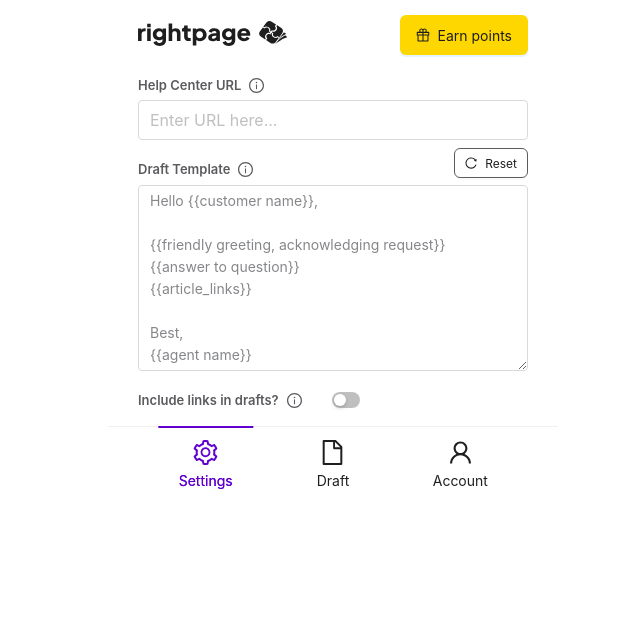
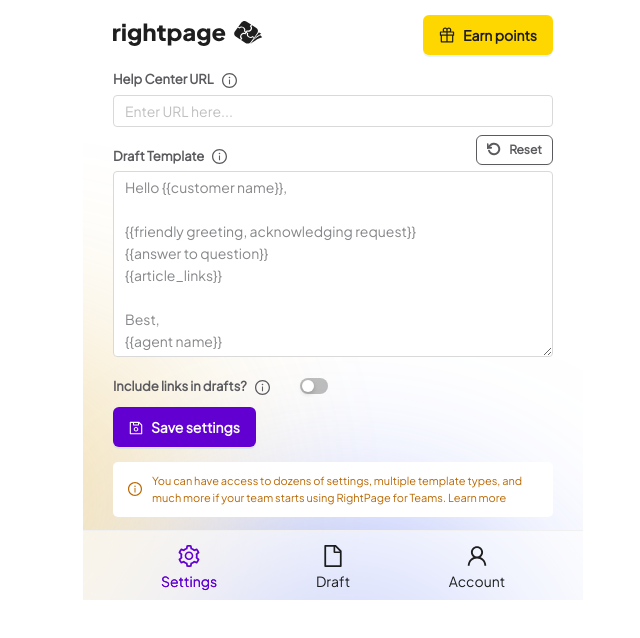
Before and after one commit to sohaibsalman/zendesk-support-chrome-extension, a React (Create React App) app: page / in a window 1280 px wide. Both pictures are taken after a click on the button "Login your account". Shown: the top 638 px of the page, without its empty margins (307-947 px from the left). Built offline with nearby package versions, Linux system fonts and the light colour scheme.

Commit message:
UI Improvements

```diff
--- a/src/components/AppAlert/AppAlert.tsx
+++ b/src/components/AppAlert/AppAlert.tsx
@@ -22,11 +22,12 @@
         padding: "10px 15px",
         marginTop: 15,
         borderRadius: 5,
+        background: "white",
       }}
     >
       <InfoCircleOutlined />
       <Typography.Paragraph
-        style={{ marginLeft: 10, fontSize: 10, color, marginBottom: 0 }}
+        style={{ marginLeft: 10, fontSize: 11, color, marginBottom: 0 }}
       >
         {children}
       </Typography.Paragraph>
--- a/src/components/AppNavigation/AppNavigation.tsx
+++ b/src/components/AppNavigation/AppNavigation.tsx
@@ -26,7 +26,7 @@
     return {
       label: (
         <div className="d-flex flex-direction-col align-items-center">
-          <span style={{ fontSize: 25 }}>{link.icon}</span>
+          <span style={{ fontSize: 22 }}>{link.icon}</span>
           <span style={{ marginTop: -3 }}>{link.label}</span>
         </div>
       ),
@@ -38,9 +38,13 @@
   return (
     <div
       className="app-navigation"
-      style={{ position: "absolute", bottom: 0, width: "100%" }}
+      style={{
+        position: "absolute",
+        bottom: 0,
+        width: "100%",
+      }}
     >
-      <Tabs items={renderedTabItems} tabPosition="bottom" />
+      <Tabs items={renderedTabItems} tabPosition="bottom" size="small" />
     </div>
   );
 }
--- a/src/components/Appbar/Appbar.tsx
+++ b/src/components/Appbar/Appbar.tsx
@@ -1,4 +1,4 @@
-import { Col, Row } from "antd";
+import { Row } from "antd";
 import { GiftOutlined } from "@ant-design/icons";
 
 import AppButton from "../Buttons/AppButton";
@@ -17,7 +17,7 @@
         </div>
         <AppButton
           type="primary"
-          icon={<GiftOutlined />}
+          icon={<GiftOutlined style={{ fontSize: 16, fontWeight: 600 }} />}
           textColor={colors.gray[900]}
           colorType={colorTypes.yellow}
         >
--- a/src/components/Buttons/AppButton.tsx
+++ b/src/components/Buttons/AppButton.tsx
@@ -32,7 +32,16 @@
   return (
     <>
       <ConfigProvider theme={theme}>
-        <Button {...props} style={{ ...props.style, color: textColor }}>
+        <Button
+          {...props}
+          style={{
+            ...props.style,
+            color: textColor,
+            fontWeight: 600,
+            display: "flex",
+            alignItems: "center",
+          }}
+        >
           {props.children}
         </Button>
       </ConfigProvider>
--- a/src/components/Container/Container.tsx
+++ b/src/components/Container/Container.tsx
@@ -6,7 +6,7 @@
   return (
     <div
       className="container"
-      style={{ padding: "0 30px 30px 30px", height: 320, overflowY: "auto" }}
+      style={{ padding: "0 30px", height: 460, overflowY: "auto" }}
     >
       {children}
     </div>
--- a/src/constants/theme.ts
+++ b/src/constants/theme.ts
@@ -21,6 +21,7 @@
       colorTextHeading: colors.gray[500],
       titleMarginBottom: 0,
       fontSizeHeading5: 13,
+      fontFamily: "Plus Jakarta Sans",
     },
     Switch: {
       colorPrimary: colors.green.default,
--- /dev/null
+++ b/src/icons/reload.tsx
@@ -0,0 +1,33 @@
+export default function ReloadIcon() {
+  return (
+    <svg
+      width="14"
+      height="14"
+      viewBox="0 0 14 14"
+      fill="none"
+      xmlns="http://www.w3.org/2000/svg"
+    >
+      <g clip-path="url(#clip0_5471_345)">
+        <path
+          d="M0.583328 2.33337V5.83337H4.08333"
+          stroke="#5B5B5F"
+          stroke-width="2"
+          stroke-linecap="round"
+          stroke-linejoin="round"
+        />
+        <path
+          d="M2.0475 8.75005C2.42572 9.82361 3.14261 10.7452 4.09013 11.3759C5.03765 12.0066 6.16448 12.3122 7.30083 12.2468C8.43718 12.1814 9.5215 11.7485 10.3904 11.0132C11.2593 10.278 11.8657 9.28029 12.1183 8.17043C12.3709 7.06057 12.2559 5.89869 11.7907 4.85986C11.3255 3.82103 10.5353 2.96151 9.53915 2.41083C8.543 1.86015 7.39486 1.64812 6.26772 1.8067C5.14059 1.96528 4.09553 2.48588 3.29 3.29005L0.583328 5.83339"
+          stroke="#5B5B5F"
+          stroke-width="2"
+          stroke-linecap="round"
+          stroke-linejoin="round"
+        />
+      </g>
+      <defs>
+        <clipPath id="clip0_5471_345">
+          <rect width="14" height="14" fill="white" />
+        </clipPath>
+      </defs>
+    </svg>
+  );
+}
--- a/src/index.css
+++ b/src/index.css
@@ -1,11 +1,27 @@
+@import url('https://fonts.googleapis.com/css2?family=Plus+Jakarta+Sans:wght@300;400&display=swap');
+
 * {
     margin: 0;
 }
+
+&:root{
+    font-family: 'Plus Jakarta Sans', sans-serif !important;
+}
+
+body, .ant-btn, .ant-tabs, .ant-typography, .ant-input {
+    font-family: 'Plus Jakarta Sans', sans-serif !important;
+}
+
+
 .main {
-    height: 500px;
-    width: 450px;
+    height: 600px;
+    width: 500px;
     margin: 0 auto;
     position: relative;
+    background: url('/public/assets/images/gradient.svg');
+    background-position: bottom;
+    background-repeat: no-repeat;
+    background-size: contain;
 }
 
 
@@ -27,6 +43,7 @@
 
 .ant-tabs-nav {
     padding: 0 50px;
+    background: rgba(255, 255, 255, 0.60);
 }
 
 .ant-tabs .ant-tabs-tab {
@@ -36,3 +53,7 @@
 .ant-tabs-bottom >.ant-tabs-nav {
     margin-top: 0;
 }
+
+.ant-tabs-ink-bar {
+    background-color: transparent !important;
+}
--- a/src/pages/Onboarding.tsx
+++ b/src/pages/Onboarding.tsx
@@ -11,15 +11,20 @@
   return (
     <div
       className="d-flex flex-direction-col align-items-center justify-center"
-      style={{ height: "100%" }}
+      style={{ height: "100%", width: "50%", margin: "0 auto" }}
     >
       <img
         src="./assets/images/logo.svg"
         alt="right-page-logo"
-        style={{ width: 300 }}
+        style={{ width: 250 }}
       />
       <Title level={4} style={{ color: colors.gray[500], marginTop: 5 }}>
-        draft response auto-generator
+        for <span style={{ color: "#4285F4" }}>G</span>
+        <span style={{ color: "#EA4335" }}>o</span>
+        <span style={{ color: "#FBBC05" }}>o</span>
+        <span style={{ color: "#4285F4" }}>g</span>
+        <span style={{ color: "#34A853" }}>l</span>
+        <span style={{ color: "#EA4335" }}>e</span> Chrome
       </Title>
       <div style={{ marginTop: 70 }}>
         <Button type="primary" block style={{ marginBottom: 10 }}>
--- a/src/pages/draft/DraftGeneration.tsx
+++ b/src/pages/draft/DraftGeneration.tsx
@@ -2,7 +2,6 @@
   ArrowLeftOutlined,
   CopyOutlined,
   InfoCircleOutlined,
-  ReloadOutlined,
 } from "@ant-design/icons";
 import { Input, Row, Tooltip, Typography } from "antd";
 import Icon from "@ant-design/icons";
@@ -12,6 +11,7 @@
 import SendIcon from "../../icons/send";
 import AppLink from "../../components/AppLink/AppLink";
 import AppAlert from "../../components/AppAlert/AppAlert";
+import ReloadIcon from "../../icons/reload";
 
 interface Props {
   onReturn: () => void;
@@ -38,9 +38,9 @@
           </Tooltip>
         </Row>
         <AppButton
-          icon={<ReloadOutlined />}
+          icon={<Icon component={ReloadIcon} />}
           colorType={colorTypes.gray}
-          textColor={colors.gray[900]}
+          textColor={colors.gray[500]}
           style={{
             padding: "5px 10px",
             height: 30,
@@ -52,7 +52,7 @@
         </AppButton>
       </Row>
       <Row className="mt-sm">
-        <Input.TextArea rows={7} style={{ color: colors.gray[400] }} />
+        <Input.TextArea rows={6} style={{ color: colors.gray[400] }} />
       </Row>
       <Row className="mt-sm">
         <AppButton type="primary" colorType={colorTypes.green} icon={sendIcon}>
@@ -81,7 +81,7 @@
         <AppLink />
         <AppLink />
       </Row>
-      <Row>
+      <Row className="mb-md">
         <AppAlert type="warning">
           <>
             This draft could be 3x better (and generated 10x faster) if your
--- a/src/pages/draft/DraftPage.tsx
+++ b/src/pages/draft/DraftPage.tsx
@@ -1,9 +1,5 @@
 import { useState } from "react";
-import {
-  FormOutlined,
-  InfoCircleOutlined,
-  ReloadOutlined,
-} from "@ant-design/icons";
+import { FormOutlined, InfoCircleOutlined } from "@ant-design/icons";
 import { Input, Row, Tooltip, Typography } from "antd";
 
 import { colorTypes, colors } from "../../constants/colors";
@@ -12,6 +8,8 @@
 import { TicketComment } from "../../models/ticket-comment";
 import AppAlert from "../../components/AppAlert/AppAlert";
 import DraftGeneration from "./DraftGeneration";
+import Icon from "@ant-design/icons/lib/components/Icon";
+import ReloadIcon from "../../icons/reload";
 
 function DraftPage() {
   const [isDraftGenerating, setIsDraftGenerating] = useState(false);
@@ -22,7 +20,7 @@
 
   return (
     <>
-      <Row>
+      <Row style={{ alignItems: "end" }}>
         <Row className="mb-xs" style={{ flexGrow: 1, alignItems: "center" }}>
           <Typography.Title level={5}>Ticket Comments</Typography.Title>
           <Tooltip placement="right" title="What is Help Center URL? ">
@@ -30,9 +28,9 @@
           </Tooltip>
         </Row>
         <AppButton
-          icon={<ReloadOutlined />}
+          icon={<Icon component={ReloadIcon} />}
           colorType={colorTypes.gray}
-          textColor={colors.gray[900]}
+          textColor={colors.gray[500]}
           style={{
             padding: "5px 10px",
             height: 30,
--- a/src/pages/setting/SettingPage.tsx
+++ b/src/pages/setting/SettingPage.tsx
@@ -2,7 +2,6 @@
 import {
   CheckOutlined,
   InfoCircleOutlined,
-  ReloadOutlined,
   SaveOutlined,
 } from "@ant-design/icons";
 import { Input, Row, Switch, Tooltip, Typography } from "antd";
@@ -13,6 +12,7 @@
 import { appConstants } from "../../constants/appContants";
 import ProcesingIcon from "../../icons/processing";
 import AppAlert from "../../components/AppAlert/AppAlert";
+import ReloadIcon from "../../icons/reload";
 
 function SettingPage() {
   const [draftTemplate, setDraftTemplate] = useState(
@@ -47,7 +47,6 @@
       </Row>
       <Row>
         <Input
-          size="large"
           placeholder="Enter URL here..."
           style={{ width: "50%", flexGrow: 1 }}
         />
@@ -62,9 +61,9 @@
             </Tooltip>
           </Row>
           <AppButton
-            icon={<ReloadOutlined />}
+            icon={<Icon component={ReloadIcon} />}
             colorType={colorTypes.gray}
-            textColor={colors.gray[900]}
+            textColor={colors.gray[500]}
             onClick={() => setDraftTemplate(appConstants.defaultTemplate)}
             style={{
               padding: "5px 10px",
@@ -92,7 +91,7 @@
         </Tooltip>
         <Switch style={{ marginLeft: 30, marginTop: 1 }} size="small" />
       </Row>
-      <AppButton type="primary" icon={<SaveOutlined />} className="mt-md">
+      <AppButton type="primary" icon={<SaveOutlined />} className="mt-sm">
         Save settings
       </AppButton>
 
```
Also changed, not shown: public/assets/images/gradient.svg (added).
